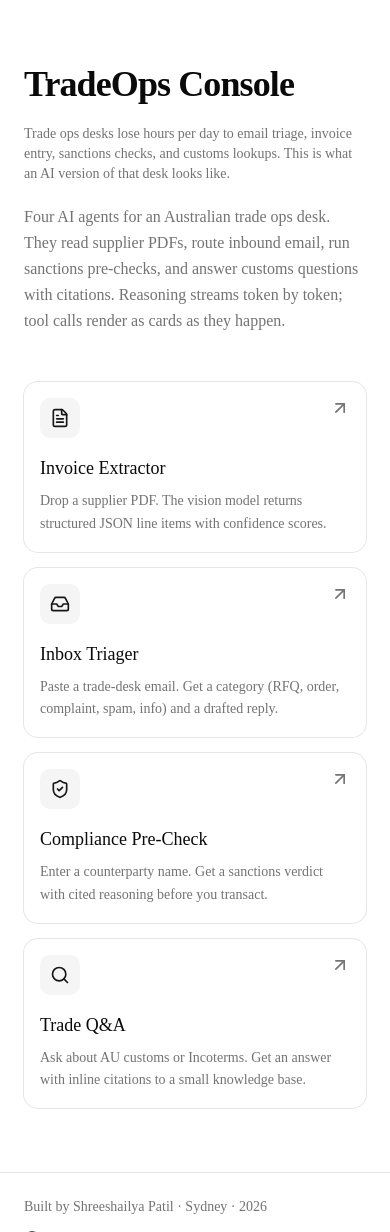
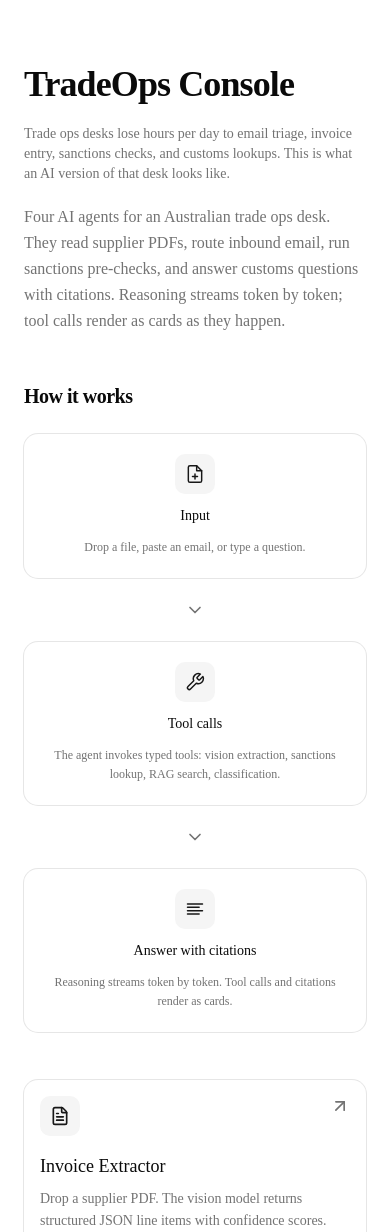
Before and after one commit to ShreePatil19/tradeops-console, a Next.js app: page / in a window 390 px wide. Shown: the top 1232 px of the page. Built offline with nearby package versions, Linux system fonts and the light colour scheme.

Commit message:
feat(homepage): add How it works section with inline SVG steps (issue #56)
Three-node flow (Input, Tool calls, Answer with citations) inserted between
the hero and the agent cards. Chevron connectors rotate 90 degrees on mobile
so the layout stacks vertically. No external images or imports added.

```diff
--- a/src/app/page.tsx
+++ b/src/app/page.tsx
@@ -82,6 +82,121 @@ export default function Home() {
           </p>
         </header>
 
+        <section aria-label="How it works">
+          <h2 className="mb-6 font-heading text-xl font-semibold tracking-tight">
+            How it works
+          </h2>
+          <div className="flex flex-col items-center gap-4 sm:flex-row sm:items-start sm:gap-0">
+            {/* Step 1: Input */}
+            <div className="flex w-full flex-col items-center gap-3 rounded-xl bg-card px-5 py-5 text-center ring-1 ring-foreground/10 sm:w-56">
+              <div className="flex size-10 items-center justify-center rounded-lg bg-secondary text-secondary-foreground">
+                <svg
+                  viewBox="0 0 24 24"
+                  fill="none"
+                  stroke="currentColor"
+                  strokeWidth="1.75"
+                  strokeLinecap="round"
+                  strokeLinejoin="round"
+                  className="size-5"
+                  aria-hidden="true"
+                >
+                  <path d="M14 2H6a2 2 0 0 0-2 2v16a2 2 0 0 0 2 2h12a2 2 0 0 0 2-2V8z" />
+                  <polyline points="14 2 14 8 20 8" />
+                  <line x1="12" y1="18" x2="12" y2="12" />
+                  <line x1="9" y1="15" x2="15" y2="15" />
+                </svg>
+              </div>
+              <p className="text-sm font-medium text-card-foreground">Input</p>
+              <p className="text-xs leading-relaxed text-muted-foreground">
+                Drop a file, paste an email, or type a question.
+              </p>
+            </div>
+
+            {/* Connector arrow 1 */}
+            <div className="flex h-8 items-center justify-center sm:h-auto sm:flex-1 sm:self-center">
+              <svg
+                viewBox="0 0 24 24"
+                fill="none"
+                stroke="currentColor"
+                strokeWidth="2"
+                strokeLinecap="round"
+                strokeLinejoin="round"
+                className="size-5 rotate-90 text-muted-foreground sm:rotate-0"
+                aria-hidden="true"
+              >
+                <polyline points="9 18 15 12 9 6" />
+              </svg>
+            </div>
+
+            {/* Step 2: Tool calls */}
+            <div className="flex w-full flex-col items-center gap-3 rounded-xl bg-card px-5 py-5 text-center ring-1 ring-foreground/10 sm:w-56">
+              <div className="flex size-10 items-center justify-center rounded-lg bg-secondary text-secondary-foreground">
+                <svg
+                  viewBox="0 0 24 24"
+                  fill="none"
+                  stroke="currentColor"
+                  strokeWidth="1.75"
+                  strokeLinecap="round"
+                  strokeLinejoin="round"
+                  className="size-5"
+                  aria-hidden="true"
+                >
+                  <path d="M14.7 6.3a1 1 0 0 0 0 1.4l1.6 1.6a1 1 0 0 0 1.4 0l3.77-3.77a6 6 0 0 1-7.94 7.94l-6.91 6.91a2.12 2.12 0 0 1-3-3l6.91-6.91a6 6 0 0 1 7.94-7.94l-3.76 3.76z" />
+                </svg>
+              </div>
+              <p className="text-sm font-medium text-card-foreground">Tool calls</p>
+              <p className="text-xs leading-relaxed text-muted-foreground">
+                The agent invokes typed tools: vision extraction, sanctions
+                lookup, RAG search, classification.
+              </p>
+            </div>
+
+            {/* Connector arrow 2 */}
+            <div className="flex h-8 items-center justify-center sm:h-auto sm:flex-1 sm:self-center">
+              <svg
+                viewBox="0 0 24 24"
+                fill="none"
+                stroke="currentColor"
+                strokeWidth="2"
+                strokeLinecap="round"
+                strokeLinejoin="round"
+                className="size-5 rotate-90 text-muted-foreground sm:rotate-0"
+                aria-hidden="true"
+              >
+                <polyline points="9 18 15 12 9 6" />
+              </svg>
+            </div>
+
+            {/* Step 3: Answer with citations */}
+            <div className="flex w-full flex-col items-center gap-3 rounded-xl bg-card px-5 py-5 text-center ring-1 ring-foreground/10 sm:w-56">
+              <div className="flex size-10 items-center justify-center rounded-lg bg-secondary text-secondary-foreground">
+                <svg
+                  viewBox="0 0 24 24"
+                  fill="none"
+                  stroke="currentColor"
+                  strokeWidth="1.75"
+                  strokeLinecap="round"
+                  strokeLinejoin="round"
+                  className="size-5"
+                  aria-hidden="true"
+                >
+                  <line x1="17" y1="10" x2="3" y2="10" />
+                  <line x1="21" y1="6" x2="3" y2="6" />
+                  <line x1="21" y1="14" x2="3" y2="14" />
+                  <line x1="17" y1="18" x2="3" y2="18" />
+                </svg>
+              </div>
+              <p className="text-sm font-medium text-card-foreground">
+                Answer with citations
+              </p>
+              <p className="text-xs leading-relaxed text-muted-foreground">
+                Reasoning streams token by token. Tool calls and citations
+                render as cards.
+              </p>
+            </div>
+          </div>
+        </section>
+
         <section
           aria-label="Agents"
           className="grid grid-cols-1 gap-4 sm:grid-cols-2"
```
